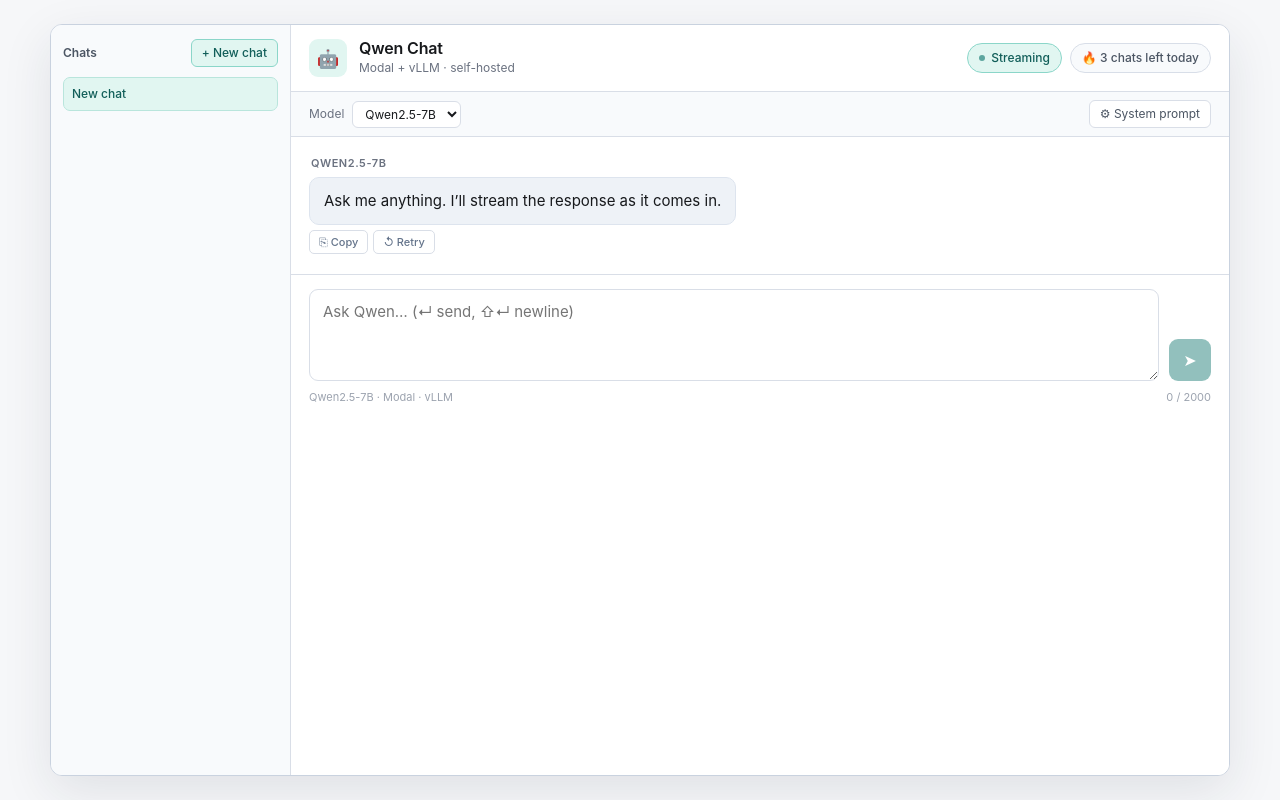
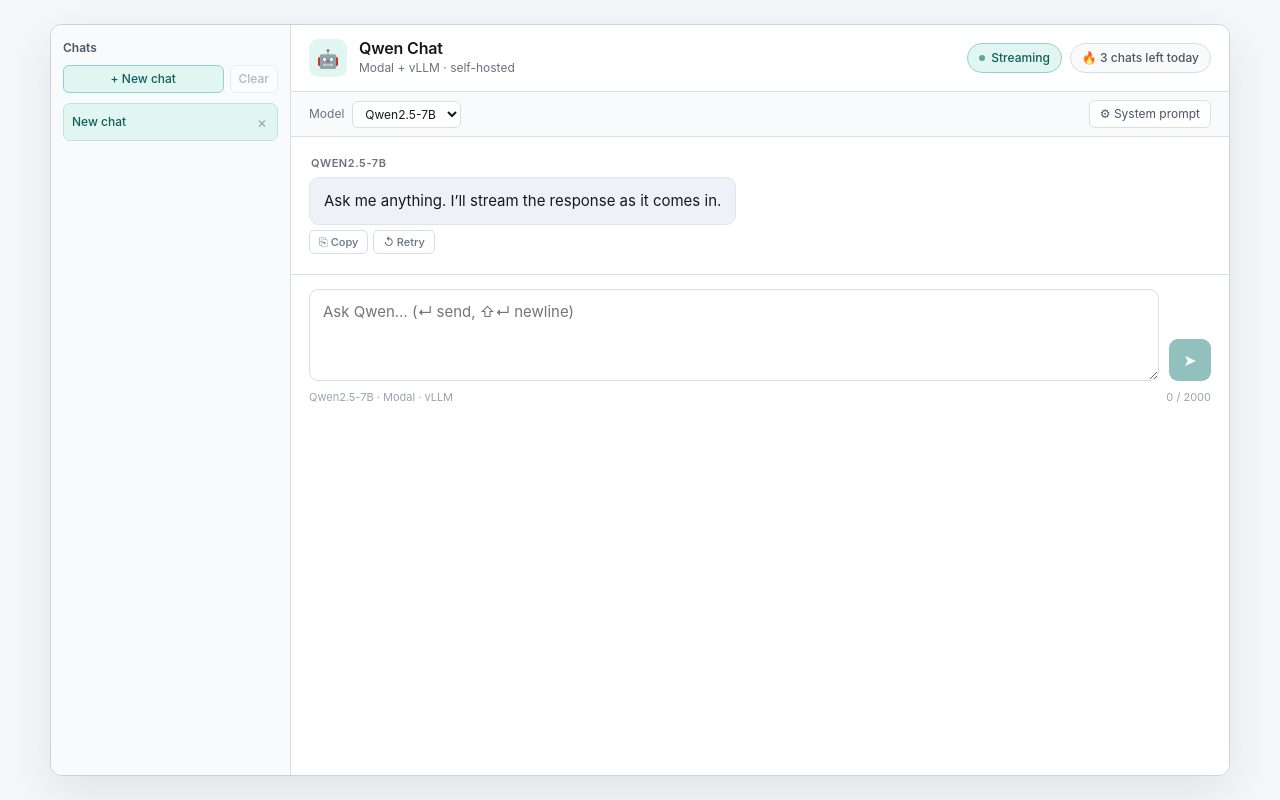
Before and after one commit to SwarnaKishore/modal-ai-chat, a Next.js app in the folder web/: page / in a window 1280 px wide. Built offline with nearby package versions, Linux system fonts and the light colour scheme.

Commit message:
Added sidebar history management.

```diff
--- a/web/app/globals.css
+++ b/web/app/globals.css
@@ -73,12 +73,17 @@
 
 .sidebar-header {
   display: flex;
-  align-items: center;
-  justify-content: space-between;
+  flex-direction: column;
+  align-items: stretch;
   gap: 8px;
   color: #4b5563;
   font-size: 12px;
   font-weight: 600;
+}
+
+.sidebar-actions {
+  display: flex;
+  gap: 6px;
 }
 
 .conversation-list {
@@ -92,17 +97,19 @@
 .conversation-item {
   width: 100%;
   min-height: 34px;
+  display: grid;
+  grid-template-columns: minmax(0, 1fr) auto;
+  align-items: center;
+  gap: 4px;
   border: 1px solid transparent;
   border-radius: 7px;
-  padding: 7px 8px;
+  padding: 3px;
   background: transparent;
   color: #475569;
-  cursor: pointer;
-  text-align: left;
   transition: background 0.12s, border-color 0.12s, color 0.12s;
 }
 
-.conversation-item:hover:not(:disabled) {
+.conversation-item:hover {
   background: #eef2f7;
   color: #1f2937;
 }
@@ -113,7 +120,18 @@
   color: var(--primary-strong);
 }
 
-.conversation-item:disabled {
+.conversation-open-btn {
+  min-width: 0;
+  border: 0;
+  border-radius: 5px;
+  padding: 6px 5px;
+  background: transparent;
+  color: inherit;
+  cursor: pointer;
+  text-align: left;
+}
+
+.conversation-open-btn:disabled {
   opacity: 0.55;
   cursor: not-allowed;
 }
@@ -125,6 +143,32 @@
   white-space: nowrap;
   font-size: 12px;
   font-weight: 500;
+}
+
+.conversation-delete-btn {
+  width: 24px;
+  height: 24px;
+  display: flex;
+  align-items: center;
+  justify-content: center;
+  border: 1px solid transparent;
+  border-radius: 5px;
+  background: transparent;
+  color: #94a3b8;
+  cursor: pointer;
+  line-height: 1;
+  transition: background 0.12s, border-color 0.12s, color 0.12s;
+}
+
+.conversation-delete-btn:hover:not(:disabled) {
+  border-color: #fecaca;
+  background: #fff1f2;
+  color: #be123c;
+}
+
+.conversation-delete-btn:disabled {
+  opacity: 0.45;
+  cursor: not-allowed;
 }
 
 .chat-panel {
@@ -288,7 +332,7 @@
 }
 
 .new-chat-btn {
-  flex-shrink: 0;
+  flex: 1;
   font-size: 12px;
   font-weight: 500;
   border: 1px solid #8bd6c9;
@@ -307,6 +351,30 @@
 
 .new-chat-btn:disabled {
   opacity: 0.55;
+  cursor: not-allowed;
+}
+
+.clear-history-btn {
+  flex-shrink: 0;
+  font-size: 12px;
+  font-weight: 500;
+  border: 1px solid var(--line);
+  border-radius: 6px;
+  padding: 4px 8px;
+  background: var(--panel);
+  color: #64748b;
+  cursor: pointer;
+  transition: background 0.12s, border-color 0.12s, color 0.12s;
+}
+
+.clear-history-btn:hover:not(:disabled) {
+  border-color: #fecaca;
+  background: #fff1f2;
+  color: #be123c;
+}
+
+.clear-history-btn:disabled {
+  opacity: 0.5;
   cursor: not-allowed;
 }
 
--- a/web/app/page.tsx
+++ b/web/app/page.tsx
@@ -74,6 +74,14 @@
   return !conversation.messages.some((message) => message.role === "user" && message.content.trim());
 }
 
+function saveConversations(conversations: Conversation[]) {
+  try {
+    window.localStorage.setItem(STORAGE_KEY, JSON.stringify(conversations));
+  } catch {
+    // Keep the active chat usable even if browser storage is unavailable.
+  }
+}
+
 export default function Home() {
   const [messages, setMessages] = useState<ChatMessage[]>([WELCOME_MESSAGE]);
   const [input, setInput] = useState("");
@@ -145,11 +153,7 @@
         ...currentConversations.filter((conversation) => conversation.id !== activeConversationId),
       ].slice(0, MAX_STORED_CONVERSATIONS);
 
-      try {
-        window.localStorage.setItem(STORAGE_KEY, JSON.stringify(nextConversations));
-      } catch {
-        // Keep the active chat usable even if browser storage is unavailable.
-      }
+      saveConversations(nextConversations);
       return nextConversations;
     });
   }, [activeConversationId, hasLoadedConversations, messages, selectedModel, systemPrompt]);
@@ -290,6 +294,10 @@
     const conversation = conversations.find((item) => item.id === id);
     if (!conversation) return;
 
+    openConversation(conversation);
+  }
+
+  function openConversation(conversation: Conversation) {
     setActiveConversationId(conversation.id);
     setMessages(conversation.messages.length ? conversation.messages : [WELCOME_MESSAGE]);
     setSelectedModel(conversation.model || MODELS[0].id);
@@ -298,6 +306,31 @@
     setCopiedIndex(null);
     setCopiedCodeId(null);
     setShowSysPrompt(false);
+  }
+
+  function deleteConversation(id: string) {
+    if (isLoading) return;
+
+    const nextConversations = conversations.filter((conversation) => conversation.id !== id);
+    const fallbackConversation = createConversation(selectedModel);
+    const safeConversations = nextConversations.length ? nextConversations : [fallbackConversation];
+
+    setConversations(safeConversations);
+    saveConversations(safeConversations);
+
+    if (id === activeConversationId) {
+      openConversation(safeConversations[0]);
+    }
+  }
+
+  function clearHistory() {
+    if (isLoading) return;
+
+    const conversation = createConversation(selectedModel);
+    const nextConversations = [conversation];
+    setConversations(nextConversations);
+    saveConversations(nextConversations);
+    openConversation(conversation);
   }
 
   function handleKeyDown(event: KeyboardEvent<HTMLTextAreaElement>) {
@@ -326,6 +359,7 @@
         <aside className="conversation-sidebar" aria-label="Conversation history">
           <div className="sidebar-header">
             <span>Chats</span>
+            <div className="sidebar-actions">
               <button
                 type="button"
                 className="new-chat-btn"
@@ -334,20 +368,44 @@
               >
                 + New chat
               </button>
+              <button
+                type="button"
+                className="clear-history-btn"
+                onClick={clearHistory}
+                disabled={isLoading || conversations.length <= 1}
+                aria-label="Clear chat history"
+              >
+                Clear
+              </button>
+            </div>
           </div>
 
           <nav className="conversation-list" aria-label="Saved chats">
             {conversations.map((conversation) => (
+              <div
+                key={conversation.id}
+                className={`conversation-item ${conversation.id === activeConversationId ? "active" : ""}`}
+              >
                 <button
-                key={conversation.id}
                   type="button"
-                className={`conversation-item ${conversation.id === activeConversationId ? "active" : ""}`}
+                  className="conversation-open-btn"
                   onClick={() => selectConversation(conversation.id)}
                   disabled={isLoading}
                   aria-current={conversation.id === activeConversationId ? "page" : undefined}
                 >
                   <span className="conversation-title">{conversation.title}</span>
                 </button>
+                <button
+                  type="button"
+                  className="conversation-delete-btn"
+                  onClick={() => deleteConversation(conversation.id)}
+                  disabled={isLoading}
+                  aria-label={`Delete ${conversation.title}`}
+                  title="Delete chat"
+                >
+                  ×
+                </button>
+              </div>
             ))}
           </nav>
         </aside>
```
Lines whose indentation alone changed are shown as unchanged.
